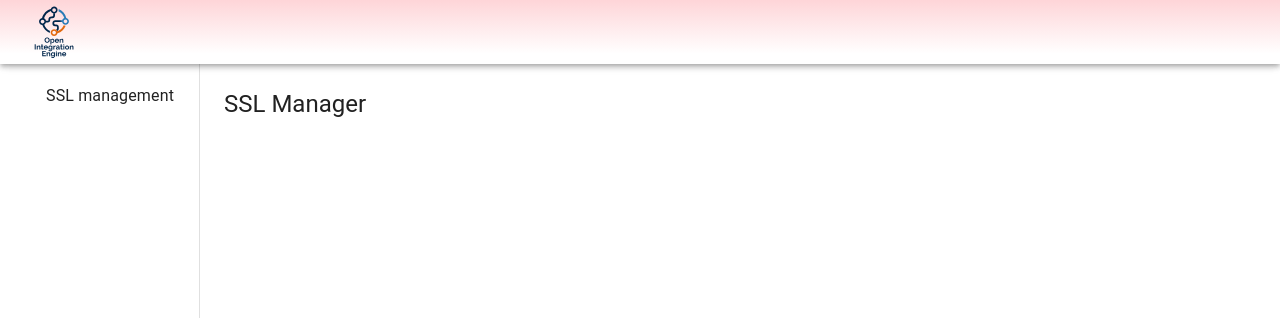
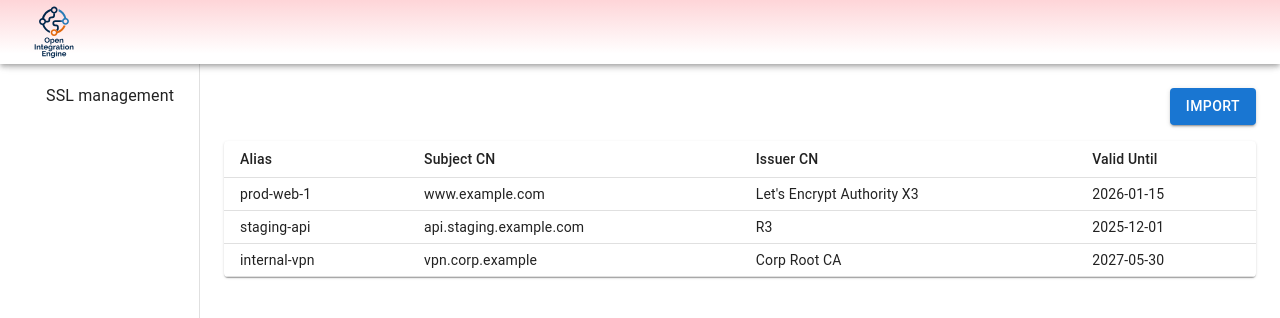
Before and after one commit to edthri/tls-manager-plugin, a React (Vite) app: page /dashboard/login in a window 1280 px wide. Both pictures are taken after typing "Sample", "Sample123" into the empty fields and a click on the button "LOGIN". Shown: the top 318 px of the page. Built offline with nearby package versions, Linux system fonts and the light colour scheme; some icons are missing.

Commit message:
Implement SSL Management page: add certificate fetching, loading state, error handling, and file import functionality with a user-friendly interface.

```diff
--- a/src/pages/SslManagement.jsx
+++ b/src/pages/SslManagement.jsx
@@ -1,10 +1,105 @@
-import React from 'react'
-import { Typography } from '@mui/material'
+import React, { useEffect, useMemo, useRef, useState } from 'react'
+import { Box, Typography, Paper, Table, TableBody, TableCell, TableContainer, TableHead, TableRow, CircularProgress, Alert, Button } from '@mui/material'
+import { fetchCertificates } from '../services/sslService'
 
 export default function SslManagement() {
+  const [rows, setRows] = useState([])
+  const [loading, setLoading] = useState(true)
+  const [error, setError] = useState('')
+  const [importing, setImporting] = useState(false)
+  const fileInputRef = useRef(null)
+
+  useEffect(() => {
+    let cancelled = false
+
+    async function load() {
+      setLoading(true)
+      setError('')
+      try {
+        const data = await fetchCertificates()
+        if (!cancelled) {
+          setRows(data)
+        }
+      } catch (e) {
+        if (!cancelled) {
+          setError('Failed to load certificates')
+        }
+      } finally {
+        if (!cancelled) setLoading(false)
+      }
+    }
+
+    load()
+    return () => {
+      cancelled = true
+    }
+  }, [])
+
+  const hasData = useMemo(() => rows && rows.length > 0, [rows])
+
+  const handleImportClick = () => {
+    fileInputRef.current?.click()
+  }
+
+  const handleFileSelected = (e) => {
+    const file = e.target.files?.[0]
+    if (!file) return
+    setImporting(true)
+    // Placeholder: hook API upload here later
+    console.debug('Selected certificate file:', file.name, file.type, file.size)
+    setTimeout(() => {
+      setImporting(false)
+      // Clear the input so selecting the same file again triggers onChange
+      if (fileInputRef.current) fileInputRef.current.value = ''
+    }, 600)
+  }
+
   return (
-    <>
-      <Typography variant="h5">SSL Manager</Typography>
-    </>
+    <Box>
+      <Box sx={{ display: 'flex', alignItems: 'center', mb: 2, justifyContent: 'flex-end' }}>
+        <input ref={fileInputRef} type="file" hidden onChange={handleFileSelected} />
+        <Button variant="contained" onClick={handleImportClick} disabled={importing}>
+          {importing ? 'Importing…' : 'Import'}
+        </Button>
+      </Box>
+
+      {loading ? (
+        <Box sx={{ display: 'flex', alignItems: 'center', gap: 1 }}>
+          <CircularProgress size={20} />
+          <Typography variant="body2">Loading certificates…</Typography>
+        </Box>
+      ) : error ? (
+        <Alert severity="error">{error}</Alert>
+      ) : (
+        <TableContainer component={Paper}>
+          <Table size="small">
+            <TableHead>
+              <TableRow>
+                <TableCell>Alias</TableCell>
+                <TableCell>Subject CN</TableCell>
+                <TableCell>Issuer CN</TableCell>
+                <TableCell>Valid Until</TableCell>
+              </TableRow>
+            </TableHead>
+            <TableBody>
+              {hasData ? rows.map((row) => (
+                <TableRow key={row.alias} hover>
+                  <TableCell>{row.alias}</TableCell>
+                  <TableCell>{row.subjectCn}</TableCell>
+                  <TableCell>{row.issuerCn}</TableCell>
+                  <TableCell>{row.validUntil}</TableCell>
+                </TableRow>
+              )) : (
+                <TableRow>
+                  <TableCell colSpan={4}>
+                    <Typography variant="body2" color="text.secondary">No certificates found.</Typography>
+                  </TableCell>
+                </TableRow>
+              )}
+            </TableBody>
+          </Table>
+        </TableContainer>
+      )}
+    </Box>
   )
 }
--- /dev/null
+++ b/src/services/sslService.js
@@ -0,0 +1,23 @@
+export async function fetchCertificates() {
+  await new Promise((resolve) => setTimeout(resolve, 500))
+  return [
+    {
+      alias: 'prod-web-1',
+      subjectCn: 'www.example.com',
+      issuerCn: 'Let\'s Encrypt Authority X3',
+      validUntil: '2026-01-15',
+    },
+    {
+      alias: 'staging-api',
+      subjectCn: 'api.staging.example.com',
+      issuerCn: 'R3',
+      validUntil: '2025-12-01',
+    },
+    {
+      alias: 'internal-vpn',
+      subjectCn: 'vpn.corp.example',
+      issuerCn: 'Corp Root CA',
+      validUntil: '2027-05-30',
+    },
+  ]
+}
```
